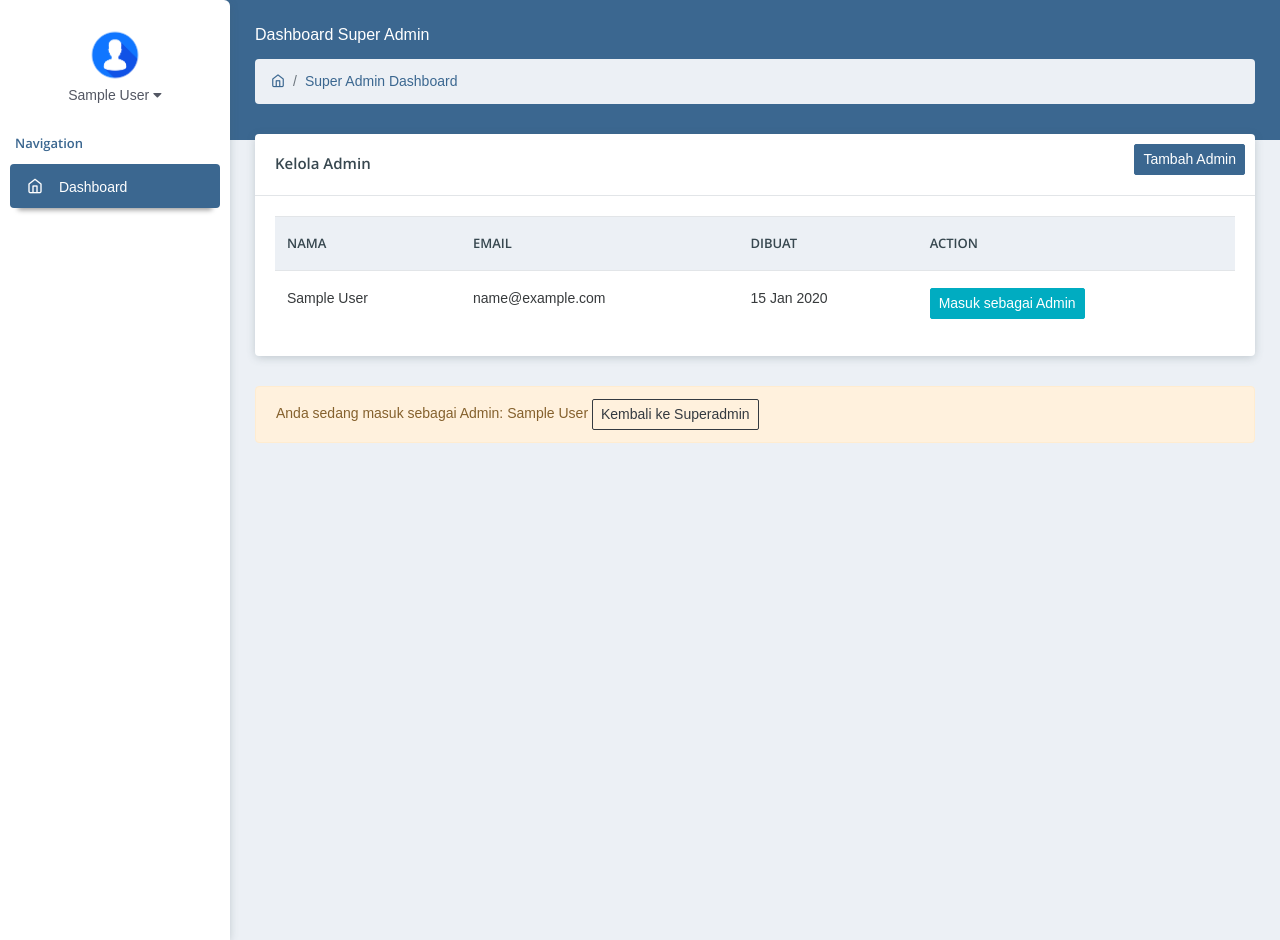
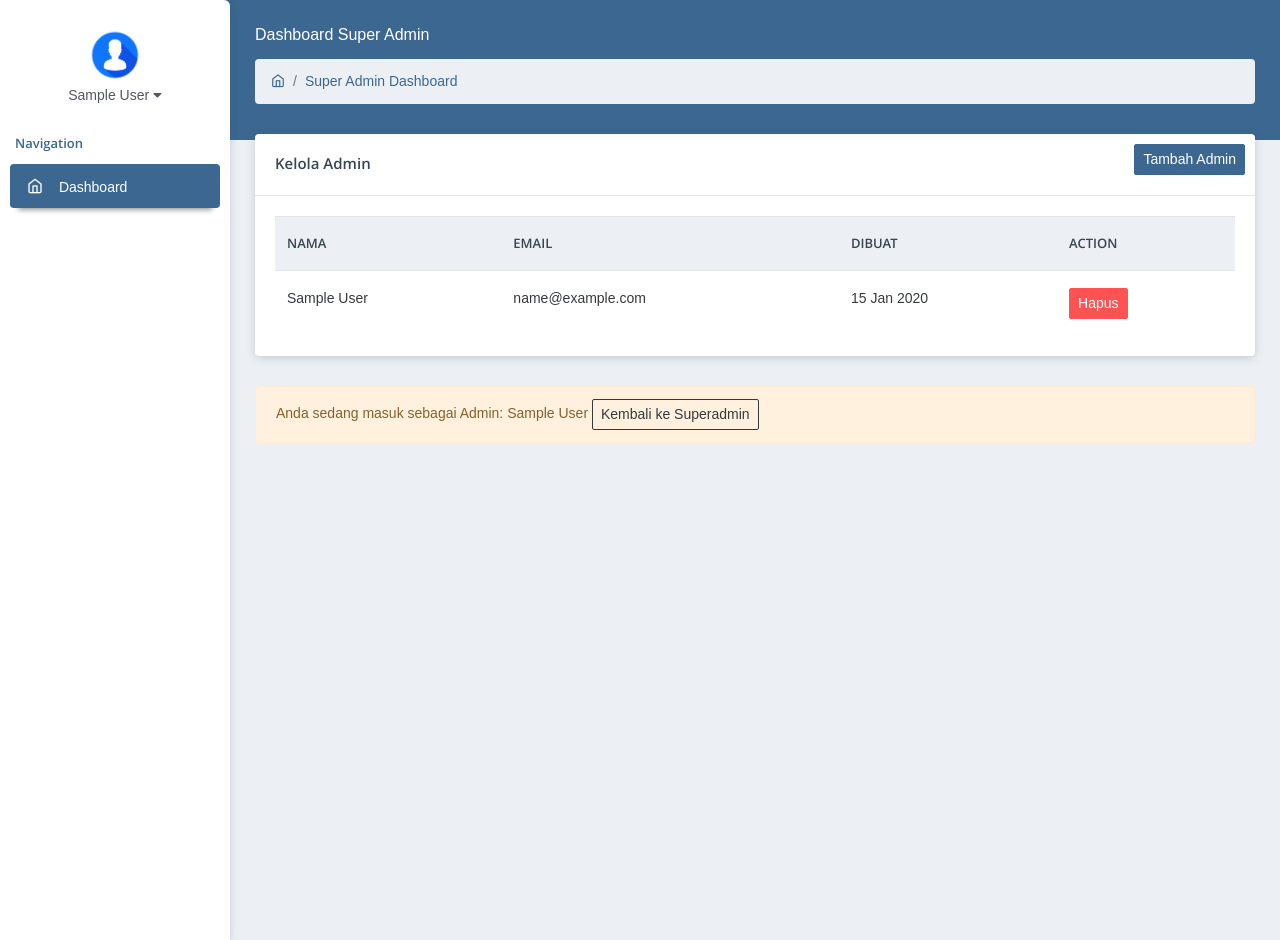
Before and after one commit to aminyG/web_attendance, a Laravel app: page /superadmin/dashboard in a window 1280 px wide. Shown: the part 50-990 px from the top of the page. Run offline with Laravel 12, Linux system fonts and the light colour scheme; a user stored in the database is signed in; tables that the repository leaves empty hold one stand-in row (values such as "Sample post"); some web fonts are replaced.

Commit message:
add-remove-admin

```diff
--- a/app/Http/Controllers/AdminManagementController.php
+++ b/app/Http/Controllers/AdminManagementController.php
@@ -44,4 +44,9 @@ public function store(Request $request)
     return redirect()->route('superadmin.dashboard')
         ->with('success', "Admin berhasil dibuat.\nEmail: {$validated['email']}\nPassword: {$passwordPlain}\n(PASSWORD JUGA DIKIRIM KE EMAIL ADMIN)");
 }
+public function destroy(User $user)
+{
+        $user->delete();
+        return redirect()->route('superadmin.dashboard')->with('success', 'Admin berhasil dihapus.');
 }
+}
--- a/resources/views/superadmin/dashboard.blade.php
+++ b/resources/views/superadmin/dashboard.blade.php
@@ -43,10 +43,16 @@
                                     <td>{{ $admin->email }}</td>
                                     <td>{{ $admin->created_at->format('d M Y') }}</td>
                                     <td>
-                                        <a href="{{ route('superadmin.impersonate.start', $admin->id) }}"
+                                        {{-- <a href="{{ route('superadmin.impersonate.start', $admin->id) }}"
                                             class="btn btn-info btn-sm">
                                             Masuk sebagai Admin
-                                        </a>
+                                        </a> --}}
+                                        <form action="{{ route('superadmin.admins.destroy', $admin->id) }}" method="POST"
+                                            class="d-inline" onsubmit="return confirm('Yakin mau menghapus admin ini?');">
+                                            @csrf
+                                            @method('DELETE')
+                                            <button type="submit" class="btn btn-danger btn-sm">Hapus</button>
+                                        </form>
                                     </td>
                                 </tr>
                             @empty
--- a/routes/web.php
+++ b/routes/web.php
@@ -26,6 +26,8 @@ Route::middleware(['auth', 'role:super-admin'])->prefix('superadmin')->group(fun
     Route::get('/dashboard', [SuperAdminDashboardController::class, 'index'])->name('superadmin.dashboard');
     Route::get('/admins/create', [AdminManagementController::class, 'create'])->name('superadmin.admins.create');
     Route::post('/admins', [AdminManagementController::class, 'store'])->name('superadmin.admins.store');
+    Route::delete('/admins/{user}', [AdminManagementController::class, 'destroy'])->name('superadmin.admins.destroy');
+
 
     // Impersonate
     Route::get('/impersonate/{id}', function ($id) {
```
